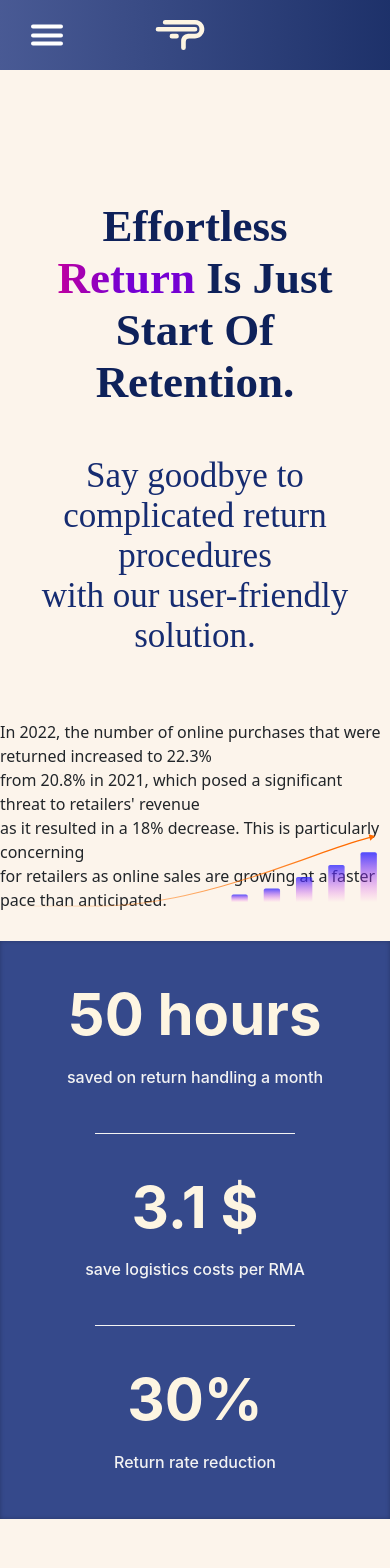
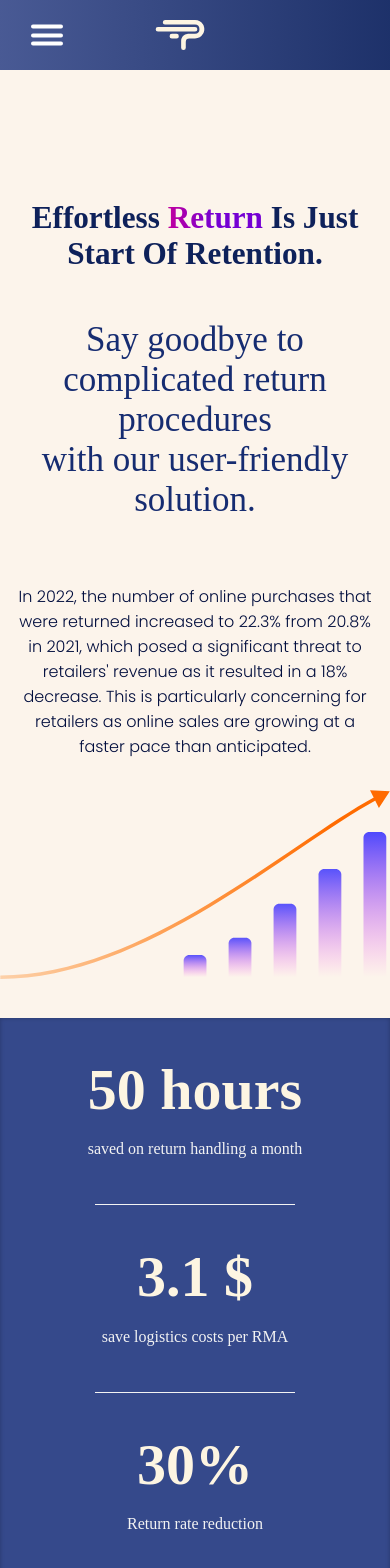
Before and after one commit to bmmoradkhani/new-about-us-main, a Next.js app: page /plan in a window 390 px wide. Shown: the top 1568 px of the page. Built offline with nearby package versions, Linux system fonts and the light colour scheme.

Commit message:
complete project about-us

```diff
--- a/components/PlanPage/PlanPage.module.scss
+++ b/components/PlanPage/PlanPage.module.scss
@@ -1,13 +1,63 @@
 @import "../../styles/variables.module";
+
+@media screen and (max-width: 259.98px) {
+  .titleH1 {
+    font-size: 8.75vw !important;
+  }
+
+  .SubTitleText {
+    font-size: 6vw !important;
+  }
+
+  .rankText_Mobile {
+    text-align: center !important;
+    justify-content: center !important;
+    height: auto !important;
+  }
+
+  .rankText_Mobile div {
+    text-align: center !important;
+  }
+
+  .rankText_Mobile div p {
+    padding: 0 25px !important;
+    font-size: 5vw !important;
+  }
+}
+
+@media screen and (min-width: 260px) and (max-width: 575.98px) {
+  .titleH1 {
+    font-size: 8vw !important;
+  }
+
+  // .SubTitleText {
+  //   font-size: 6vw !important;
+  // }
+
+  // .rankText_Mobile {
+  //   text-align: center !important;
+  //   justify-content: center !important;
+  //   height: auto !important;
+  // }
+
+  // .rankText_Mobile div {
+  //   text-align: center !important;
+  // }
+
+  // .rankText_Mobile div p {
+  //   padding: 0 25px !important;
+  //   font-size: 5vw !important;
+  // }
+}
 
 @media screen and (max-width: 575.98px) {
   .marginTop {
     margin-top: 85px;
   }
 
-  .titleH1 {
-    font-size: 45px !important;
-  }
+  // .titleH1 {
+  //   font-size: 45px !important;
+  // }
 
   .vector {
     bottom: 35% !important;
@@ -115,9 +165,9 @@
     bottom: 60% !important;
   }
 
-  .vectorImg {
-    height: 100px !important;
-  }
+  // .vectorImg {
+  //   height: 100px !important;
+  // }
 
   .barChart {
     position: relative !important;
@@ -152,7 +202,7 @@
     bottom: 70%;
   }
 
-  .rankText p {
+  .rankText_Desktop p {
     margin: 0 5% !important;
   }
 
@@ -314,9 +364,18 @@
   line-height: normal;
 }
 
-.rankText {
+.rankText_Desktop {
   width: 1048px;
   height: 182px;
+}
+
+.rankText_Mobile div p {
+  color: #000d3d;
+  text-align: center;
+  font-family: Poppins-Light;
+  font-style: normal;
+  font-weight: 400;
+  line-height: normal;
 }
 
 .persifund1 {
@@ -538,12 +597,12 @@
 //   content: "1";
 // }
 
-.businessBox {
-  //   width: 54.254px;
-  //   height: 54.254px;
-  //   border-radius: 50%;
-  //   background: linear-gradient(180deg, #004fc5 0%, #ff76f1 170%);
-}
+// .businessBox {
+//   width: 54.254px;
+//   height: 54.254px;
+//   border-radius: 50%;
+//   background: linear-gradient(180deg, #004fc5 0%, #ff76f1 170%);
+// }
 
 // .businessBoxStyle {
 //   width: 54.254px;
--- a/components/PlanPage/index.tsx
+++ b/components/PlanPage/index.tsx
@@ -5,6 +5,7 @@ import styles from "./PlanPage.module.scss";
 // Images :: ==>
 
 import diagram from "../../public/assets/images/plan/new img/diagram.svg";
+import diagram_Mobile from "../../public/assets/images/plan/new img/Diagram Mobile.svg";
 
 import customerIcon from "../../public/assets/images/plan/customer icon.svg";
 import customerIcon2 from "../../public/assets/images/plan/customer icon2.svg";
@@ -76,7 +77,7 @@ export default function Plan() {
 
   return (
     <div className={`${styles.paddingTop} mx-0 row`}>
-      <div className={`${styles} col-10 col-lg-11 col-xl-12 mx-auto`}>
+      <div className={`${styles} col-12 my_container m-0 p-0`}>
         <h1
           className={`${styles.titleH1} col-lg-12 col-xl-9 col-xxl-7 text-center`}
         >
@@ -90,8 +91,11 @@ export default function Plan() {
         </p>
       </div>
 
-      <div className={` ${styles.rankText} mx-auto p-0`}>
-        <div className="row p-0 m-0" style={{}}>
+      {/* desktop */}
+      <div
+        className={` ${styles.rankText_Desktop} d-none d-lg-inline mx-auto p-0`}
+      >
+        <div className="row p-0 my-0 mx-5" style={{}}>
           <p className="col p-0 m-0">
             In 2022, the number of online purchases that were returned increased
             to 22.3% <br /> from 20.8% in 2021, which posed a significant threat
@@ -109,6 +113,42 @@ export default function Plan() {
             className={` ${styles.vectorImg} col p-0`}
             src={diagram}
             alt="diagram"
+          />
+        </div>
+      </div>
+
+      {/* Mobile */}
+
+      <div
+        className={` ${styles.rankText_Mobile} row d-lg-none p-0 m-0`}
+        style={{
+          textAlign: "center",
+          justifyContent: "center",
+          height: "auto",
+        }}
+      >
+        <div
+          className="col-12 col-sm-10 col-md-9 p-0 m-0"
+          style={{ textAlign: "center" }}
+        >
+          <p className="my_container" style={{}}>
+            In 2022, the number of online purchases that were returned increased
+            to 22.3% from 20.8% in 2021, which posed a significant threat to
+            retailers' revenue as it resulted in a 18% decrease. This is
+            particularly concerning for retailers as online sales are growing at
+            a faster pace than anticipated.
+          </p>
+        </div>
+
+        <div
+          className="col-12 col-sm-10 col-md-9 p-0 "
+          style={{ padding: "0 25px !important", marginTop: "15px" }}
+        >
+          <Image
+            className={` ${styles.diagram_Mobile} col p-0`}
+            src={diagram_Mobile}
+            alt="diagram"
+            style={{ width: "-webkit-fill-available", height: "auto" }}
           />
         </div>
       </div>
--- a/components/Share/Share.module.scss
+++ b/components/Share/Share.module.scss
@@ -4,7 +4,7 @@
   .counter_Text_Content {
     color: #f3f3f3;
     text-align: center;
-    font-family: Inter;
+    font-family: $title-font;
     font-size: 13px;
     font-style: normal;
     font-weight: 500;
@@ -14,7 +14,7 @@
 
   .counter_Text {
     color: $title-color;
-    font-family: Inter;
+    font-family: $title-font;
     font-size: 42px;
     font-style: normal;
     font-weight: 700;
@@ -26,7 +26,8 @@
     content: "";
     border-bottom: 1px solid #f3f3f3 !important;
 
-    width: 147px;
+    // width: 147px;
+    width: 60vw !important;
     height: 1px;
     display: block;
     margin: 46px auto 0;
@@ -45,7 +46,7 @@
   .counter_Text_Content {
     color: #f3f3f3;
     text-align: center;
-    font-family: Inter;
+    font-family: $title-font;
     font-size: 18px;
     font-style: normal;
     font-weight: 500;
@@ -55,7 +56,7 @@
 
   .counter_Text {
     color: $title-color;
-    font-family: Inter;
+    font-family: $title-font;
     font-size: 58px;
     font-style: normal;
     font-weight: 700;
@@ -86,7 +87,7 @@
   .counter_Text_Content {
     color: #f3f3f3;
     text-align: center;
-    font-family: Inter;
+    font-family: $title-font;
     font-size: 16px;
     font-style: normal;
     font-weight: 500;
@@ -96,7 +97,7 @@
 
   .counter_Text {
     color: $title-color;
-    font-family: Inter;
+    font-family: $title-font;
     font-size: 58px;
     font-style: normal;
     font-weight: 700;
@@ -149,7 +150,7 @@
 
     color: $secondary-background-color;
     text-align: center;
-    font-family: Inter;
+    font-family: $title-font;
     font-size: 16px;
     font-style: normal;
     font-weight: 500;
@@ -159,7 +160,7 @@
 
   .counter_Text {
     color: $secondary-background-color;
-    font-family: Inter;
+    font-family: $title-font;
     font-size: 49px;
     font-style: normal;
     font-weight: 700;
@@ -206,7 +207,7 @@
 
 .numberBox_Title {
   color: $secondary-background-color;
-  font-family: Inter;
+  font-family: $title-font;
   font-size: 50px;
   font-style: normal;
   font-weight: 700;
```
Also changed, not shown: public/assets/images/plan/new img/Diagram Mobile.svg (added).
